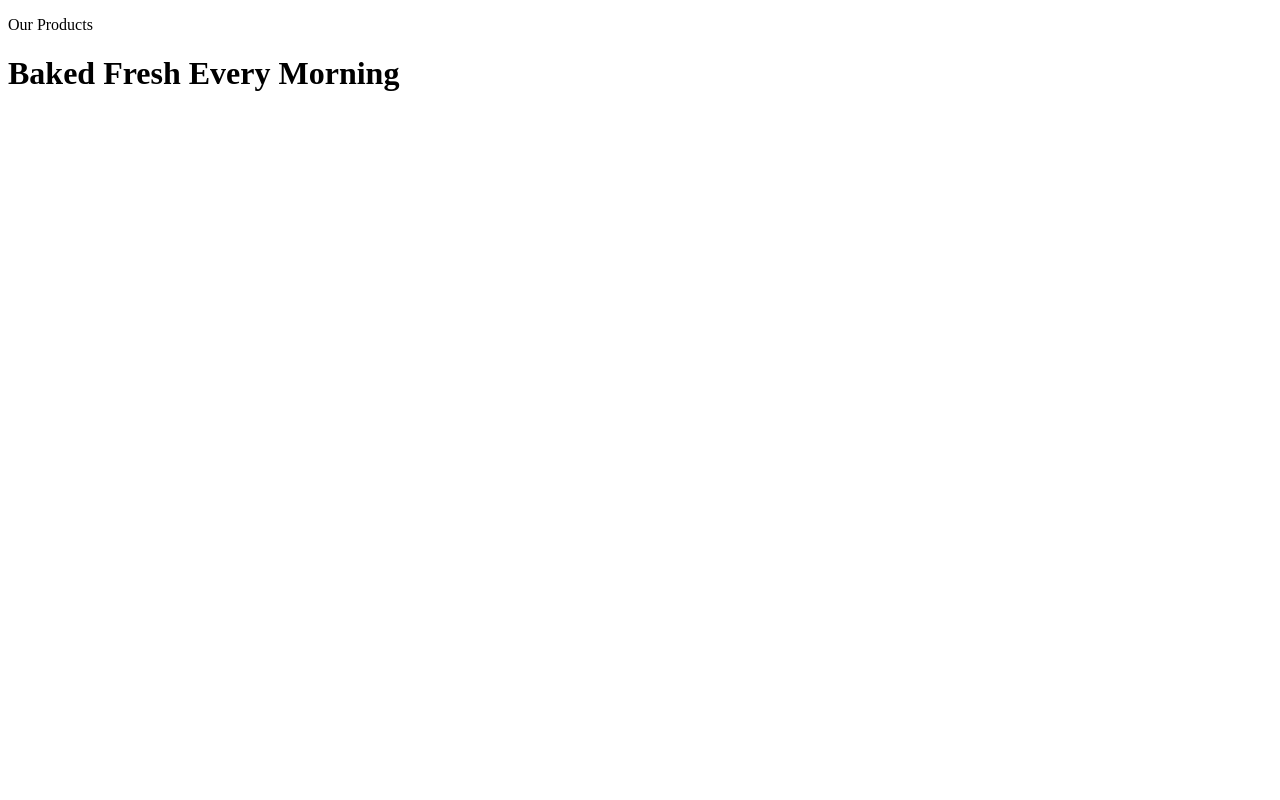
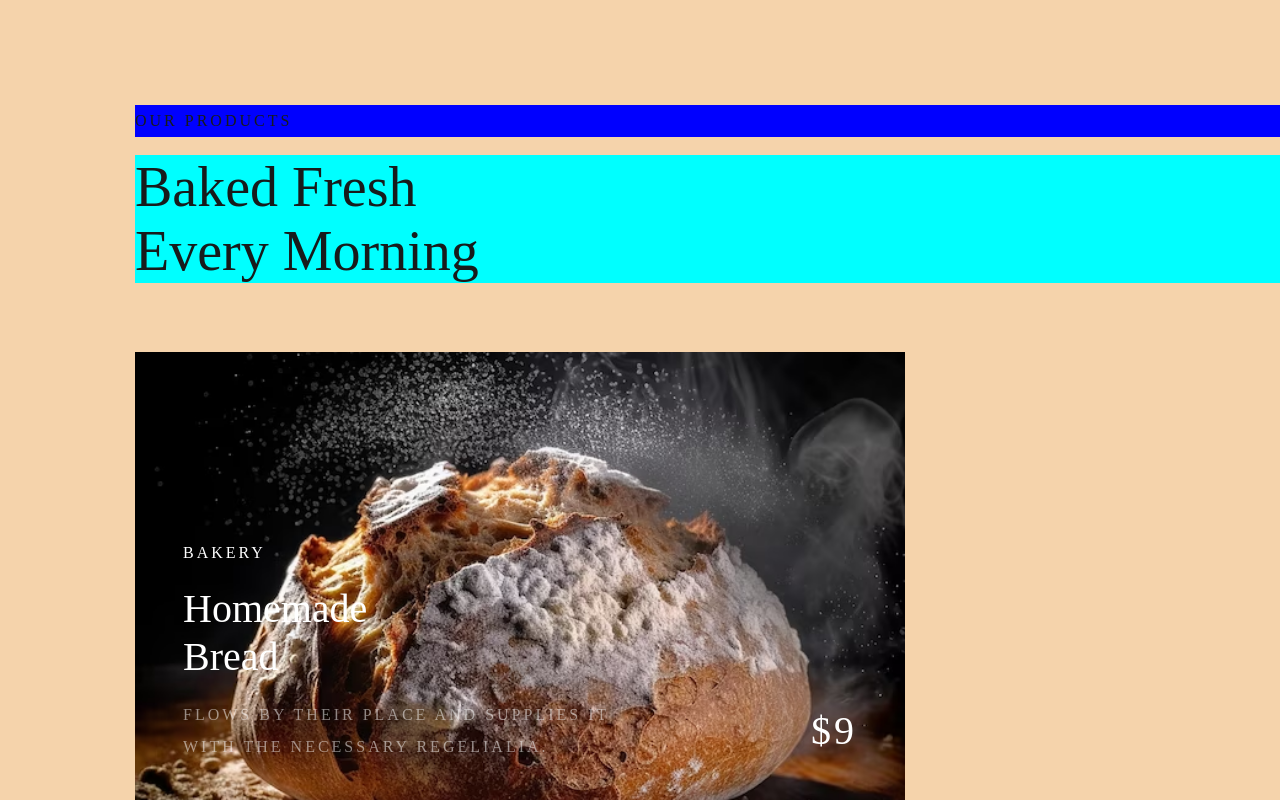
Before and after one commit to Davitbakradze/lesson06-23, a plain HTML site: page index.html in a window 1280 px wide. Drawn offline with Linux system fonts and the light colour scheme.

Commit message:
added main product div with .css

```diff
--- a/index.html
+++ b/index.html
@@ -16,9 +16,36 @@
     </div>
     <div class="heading">
       <h1 class="main-heading">
-        Baked Fresh Every Morning
+        Baked Fresh <br/> Every Morning
       </h1>
     </div>
+
+    <section class="products-section">
+      <div class="products-container">
+        <div class="main-product">
+          <a href="https://developer.mozilla.org/en-US/docs/Web/CSS/display">
+            <div class="company">
+              <p class="main-company">Bakery</p>
+            </div>
+            <div class="main-product-name">
+              <h1 class="main-product-heading">
+                Homemade <br/> Bread
+              </h1>
+            </div>
+            <div class="description-box">
+              <div class="main-description">
+                <p id="description">Flows by their place and supplies it <br/> with the necessary regelialia.</p>
+              </div>
+              <div class="price-box">
+                <p class="main-product-price">
+                  $9
+                </p>
+              </div>
+            </div>
+          </a>
+        </div>
+      </div>
+    </section>
   </body>
   <footer></footer>
 </body>
--- a/styles.css
+++ b/styles.css
@@ -0,0 +1,123 @@
+*{
+  margin: 0px;
+  padding: 0px;
+  text-decoration: none;
+}
+
+body{
+  background-color: #F5D3AB;
+}
+
+.products{
+  background-color: blue;
+  display: block;
+  margin-top: 105px;
+  margin-left: 135px;
+
+}
+
+p{
+  color: #171B1B;
+  font-family: Oswald;
+  font-size: 16px;
+  font-style: normal;
+  font-weight: 400;
+  line-height: 32px; /* 200% */
+  letter-spacing: 3px;
+  text-transform: uppercase;
+}
+
+.heading{
+  background-color: aqua;
+  margin-top: 18px;
+  margin-left: 135px;
+  display: block;
+}
+
+.main-heading{
+  color: #171B1B;
+  font-family: Ultra;
+  font-size: 56px;
+  font-style: normal;
+  font-weight: 400;
+  line-height: 64px; /* 114.286% */
+}
+
+.products-section{
+  display: flex;
+  height: 448px;
+  padding-top: 69px;
+}
+
+.main-product{
+  width: 770px;
+  height: 448px;
+  display: inline-block;
+  background-image: url(media/bread.avif);
+  background-position: center;
+  background-repeat: no-repeat;
+  background-size:cover;
+  margin-left: 135px;
+}
+
+.main-company{
+  color: #FFF;
+  font-family: Oswald;
+  font-size: 16px;
+  font-style: normal;
+  font-weight: 400;
+  line-height: 32px; /* 200% */
+  letter-spacing: 3px;
+  text-transform: uppercase;
+  margin-top: 185px;
+  margin-left: 48px;
+  display: grid;
+}
+
+.main-product-heading{
+  color: #FFF;
+  font-family: Ultra;
+  font-size: 40px;
+  font-style: normal;
+  font-weight: 400;
+  line-height: 48px; /* 120% */
+  margin-top: 16px;
+  margin-left: 48px;
+}
+
+.description-box{
+  margin-left: 48px;
+  margin-top: 18px;
+  justify-content: space-between;
+  display: flex;
+  align-items: center;
+}
+
+.main-description{
+  display: inline-block;
+}
+
+#description{
+  color: rgba(255, 255, 255, 0.50);
+  font-family: DM Sans;
+  font-size: 16px;
+  font-style: normal;
+  font-weight: 400;
+  line-height: 32px; /* 200% */
+}
+
+.main-product-price{
+  color: #FFF;
+  text-align: right;
+  font-family: Ultra;
+  font-size: 40px;
+  font-style: normal;
+  font-weight: 400;
+  line-height: 48px; /* 120% */
+}
+
+.price-box{
+  display: inline-block;
+  margin-left:26px;
+  margin-right: 48px;
+}
```
Also changed, not shown: media/bread.avif (added), media/bread.jpg (added).
